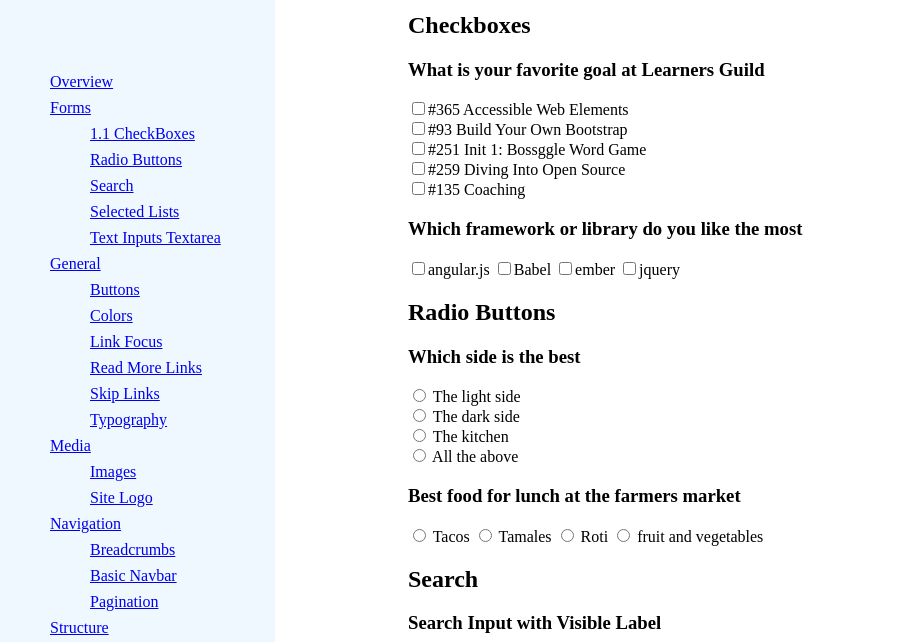
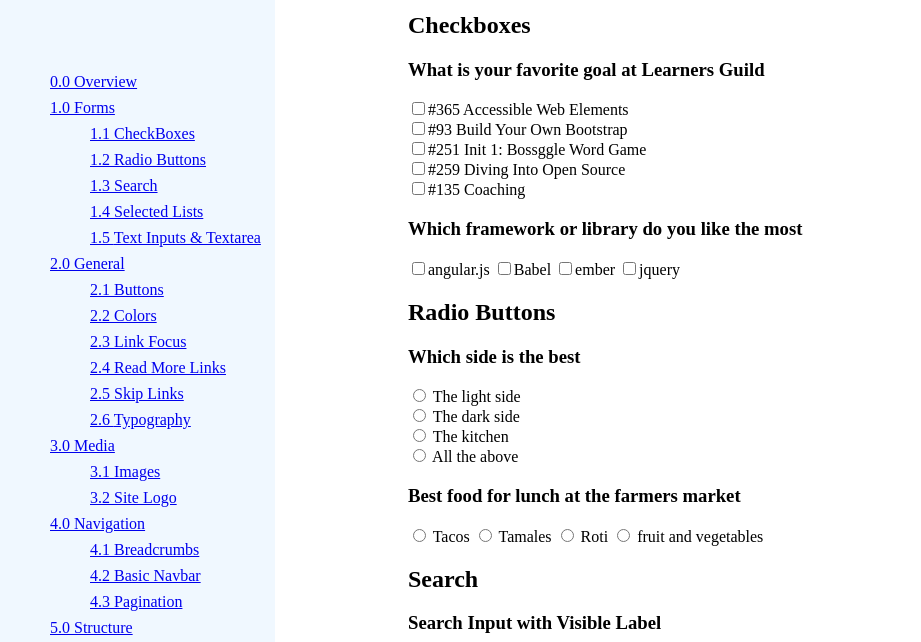
Before and after one commit to ReanyAlex/accwebelem, a plain HTML site: page index.html in a window 1280 px wide. Shown: the part 158-800 px from the top of the page, without its empty margins (0-921 px from the left). Drawn offline with Linux system fonts and the light colour scheme.

Commit message:
troubleshooting css and html issue

```diff
--- a/css/main.css
+++ b/css/main.css
@@ -1,4 +1,4 @@
-body{
+  body {
   padding: 0;
   margin: 0;
   overflow: auto;
@@ -12,12 +12,12 @@ body{
   padding: 0;
 }
 
-.sidebar{
+.sidebar {
   height: 100% !important;
   background: AliceBlue;
   width: 275px;
   position: fixed;
-    overflow-y: auto ;
+  overflow-y: auto;
 }
 
 .sidenav {
@@ -32,13 +32,12 @@ body{
   display: block;
 }
 
-.main{
+.main {
   padding-right: 0.5rem;
   padding-left: 0.5rem;
   margin: 0 3rem 0 400px;
   clear: none;
 }
-
 
 .body {
   height: 100%;
@@ -51,3 +50,15 @@ body{
   padding-top: 5px;
   padding-left: 20;
 }
+
+.bg-break {
+  width: 100%;
+  height: 3px;
+  background: rgba(102, 102, 102, .25);
+}
+
+.sm-break {
+  width: 100%;
+  height: 2px;
+  background: rgba(236, 45, 45, .5);
+}
--- a/index.html
+++ b/index.html
@@ -10,47 +10,161 @@
   <div class="container">
     <aside class="sidebar">
       <img class="logo" src="images/AWE%20LOGO.png">
-      <nav class ="sidenav">
+      <nav class="sidenav">
         <ol>
-        <li><a href="#">Overview</a></li>
-
-        <li><a href="#">Forms</a></li>
+          <li>
+            <a href="#">
+              <span>0.0  </span>
+              <span>Overview</span>
+            </a>
+          </li>
+          <li>
+            <a href="#">
+              <span>1.0  </span>
+              <span>Forms</span>
+            </a>
+          </li>
           <ul>
             <li>
               <a href="#">
-              <span>1.1</span>
+                <span>1.1 </span>
                 <span>CheckBoxes</span>
               </a>
             </li>
-          <li><a href="#">Radio Buttons</a></li>
-          <li><a href="#">Search</a></li>
-          <li><a href="#">Selected Lists</a></li>
-          <li><a href="#">Text Inputs Textarea</a></li>
+            <li>
+              <a href="#">
+                <span>1.2 </span>
+                <span>Radio Buttons</span>
+              </a>
+            </li>
+            <li>
+              <a href="#">
+                <span>1.3 </span>
+                <span>Search</span>
+              </a>
+            </li>
+            <li>
+              <a href="#">
+                <span>1.4 </span>
+                <span>Selected Lists</span>
+              </a>
+            </li>
+            <li>
+              <a href="#">
+                <span>1.5 </span>
+                <span>Text Inputs & Textarea</span>
+              </a>
+            </li>
           </ul>
-        <li><a href="#">General</a></li>
+          <li>
+            <a href="#">
+              <span>2.0 </span>
+              <span>General</span>
+            </a>
+          </li>
           <ul>
-          <li><a href="#">Buttons</a></li>
-          <li><a href="#">Colors</a></li>
-          <li><a href="#">Link Focus</a></li>
-          <li><a href="#">Read More Links</a></li>
-          <li><a href="#">Skip Links</a></li>
-          <li><a href="#">Typography</a></li>
+            <li>
+              <a href="#">
+                <span>2.1 </span>
+                <span>Buttons</span>
+              </a>
+            </li>
+            <li>
+              <a href="#">
+                <span>2.2 </span>
+                <span>Colors</span>
+              </a>
+            </li>
+            <li>
+              <a href="#">
+                <span>2.3 </span>
+                <span>Link Focus</span>
+              </a>
+            </li>
+            <li>
+              <a href="#">
+                <span>2.4 </span>
+                <span>Read More Links</span>
+              </a>
+            </li>
+            <li>
+              <a href="#">
+                <span>2.5 </span>
+                <span>Skip Links</span>
+              </a>
+            </li>
+            <li>
+              <a href="#">
+                <span>2.6 </span>
+                <span>Typography</span>
+              </a>
+            </li>
           </ul>
-        <li><a href="#">Media</a></li>
+          <li>
+            <a href="#">
+              <span>3.0 </span>
+              <span>Media</span>
+            </a>
+          </li>
           <ul>
-          <li><a href="#">Images</a></li>
-          <li><a href="#">Site Logo</a></li>
+            <li>
+              <a href="#">
+                <span>3.1 </span>
+                <span>Images</span>
+              </a>
+            </li>
+            <li>
+              <a href="#">
+                <span>3.2 </span>
+                <span>Site Logo</span>
+              </a>
+            </li>
           </ul>
-        <li><a href="#">Navigation</a></li>
+          <li>
+            <a href="#">
+              <span>4.0</span>
+              <span>Navigation</span>
+            </a>
+          </li>
           <ul>
-          <li><a href="#">Breadcrumbs</a></li>
-          <li><a href="#">Basic Navbar</a></li>
-          <li><a href="#">Pagination</a></li>
+            <li>
+              <a href="#">
+                <span>4.1</span>
+                <span>Breadcrumbs</span>
+              </a>
+            </li>
+            <li>
+              <a href="#">
+                <span>4.2</span>
+                <span>Basic Navbar</span>
+              </a>
+            </li>
+            <li>
+              <a href="#">
+                <span>4.3 </span>
+                <span>Pagination</span>
+              </a>
+            </li>
           </ul>
-        <li><a href="#">Structure</a></li>
+          <li>
+            <a href="#">
+              <span>5.0 </span>
+              <span>Structure</span>
+            </a>
+          </li>
           <ul>
-          <li><a href="#">Headings</a></li>
-          <li><a href="#">Table</a></li>
+            <li>
+              <a href="#">
+                <span>5.1 </span>
+                <span>Headings</span>
+              </a>
+            </li>
+            <li>
+              <a href="#">
+                <span>5.2 </span>
+                <span>Table</span>
+              </a>
+            </li>
           </ul>
         </ol>
       </nav>
@@ -61,6 +175,7 @@
         <h1>OVERVIEW</h1>
         <div>Lorem ipsum dolor sit amet, consectetur adipisicing elit. Debitis, esse.</div>
       </section>
+      <div class=“bg-break”></div>
       <section>
         <h1>FORMS</h1>
         <div>Lorem ipsum dolor sit amet, consectetur adipisicing elit. Debitis, esse.</div>
@@ -84,6 +199,7 @@
             </form>
           </div>
         </article>
+        <div class=“sm-break”></div>
         <article>
           <h2>Radio Buttons</h2>
           <div>
@@ -103,6 +219,7 @@
             </form>
           </div>
         </article>
+        <div class=“sm-break”></div>
         <article>
           <h2>Search</h2>
           <div>
@@ -125,6 +242,7 @@
             </form>
           </div>
         </article>
+        <div class=“sm-break”></div>
         <article>
           <h2>Selected Lists</h2>
           <div>
@@ -151,6 +269,7 @@
           </select>
           </div>
         </article>
+        <div class=“sm-break”></div>
         <article>
           <h2>Text Inputs and Textarea</h2>
           <div>
@@ -165,9 +284,11 @@
           </div>
         </article>
       </section>
+      <div class=“bg-break”></div>
       <section>
         <h1>GENERAL</h1>
         <div>Lorem ipsum dolor sit amet, consectetur adipisicing elit. Debitis, esse.</div>
+        <div class=“sm-break”></div>
         <article>
           <h2>Buttons</h2>
           <div>
@@ -177,10 +298,12 @@
             <button type="button">Alert</button>
           </div>
         </article>
+        <div class=“sm-break”></div>
         <article>
           <h2>Colors</h2>
           <div>Lorem ipsum dolor sit amet, consectetur adipisicing elit. Ipsum dolorem facilis iure praesentium neque a molestias, dignissimos perspiciatis minima libero quisquam, porro molestiae, distinctio? Cupiditate placeat molestiae possimus deserunt commodi sequi consectetur dolorum sunt deleniti ipsum, tenetur molestias itaque aliquid quam vitae delectus, officiis. Laboriosam magnam unde, quos natus distinctio.</div>
         </article>
+        <div class=“sm-break”></div>
         <article>
           <h2>Link Focus</h2>
           <div>
@@ -189,6 +312,7 @@
             </section>
           </div>
         </article>
+        <div class=“sm-break”></div>
         <article>
           <h2>Read More Links</h2>
           <div>
@@ -217,6 +341,7 @@
             </section>
           </div>
         </article>
+        <div class=“sm-break”></div>
         <article>
           <h2>Skip Links</h2>
           <div>
@@ -231,6 +356,7 @@
             </section>
           </div>
         </article>
+        <div class=“sm-break”></div>
         <article>
           <h2>Typography</h2>
           <div>
@@ -255,9 +381,11 @@
           </div>
         </article>
       </section>
+      <div class=“bg-break”></div>
       <section>
         <h1>MEDIA</h1>
         <div>Lorem ipsum dolor sit amet, consectetur adipisicing elit. Debitis, esse.</div>
+        <div class=“sm-break”></div>
         <article>
           <h2>Images</h2>
           <section class="">
@@ -265,6 +393,7 @@
             </div>
           </section>
         </article>
+        <div class=“sm-break”></div>
         <article>
           <section class="site-logo-section">
             <h3>Logo as a link</h3>
@@ -296,9 +425,11 @@
           </section>
         </article>
       </section>
+      <div class=“bg-break”></div>
       <section>
         <h1>NAVIGATION</h1>
         <div>Lorem ipsum dolor sit amet, consectetur adipisicing elit. Debitis, esse.</div>
+        <div class=“sm-break”></div>
         <article>
           <h2>Breadcrumbs</h2>
           <section class="breadcrumbs-section">
@@ -329,6 +460,7 @@
             </div>
           </section>
         </article>
+        <div class=“sm-break”></div>
         <article>
           <h2>Basic Navbar</h2>
           <section class="navbar-section">
@@ -382,6 +514,7 @@
             </nav>
           </section>
         </article>
+        <div class=“sm-break”></div>
         <article>
           <h2>Pagination</h2>
           <section class="pagination-section">
@@ -409,9 +542,11 @@
           </section>
         </article>
       </section>
+      <div class=“bg-break”></div>
       <section>
         <h1>STRUCTURE</h1>
         <div>Lorem ipsum dolor sit amet, consectetur adipisicing elit. Debitis, esse.</div>
+        <div class=“sm-break”></div>
         <article>
           <h2>Headings</h2>
           <section class="headings-section">
@@ -425,6 +560,7 @@
             </div>
           </section>
         </article>
+        <div class=“sm-break”></div>
         <article>
           <h2>Tables</h2>
           <section class="tables-section">
@@ -447,7 +583,7 @@
             <h3>Option #2: Table with two headers and caption</h3>
             <table class="tables" cellspacing="0">
               <caption>Color Names in Multiple Languages</caption>
-              <tr  class="headers">
+              <tr class="headers">
                 <th scope="col">Color</th>
                 <th scope="col">French</th>
                 <th scope="col">German</th>
```
Lines whose indentation alone changed are shown as unchanged.
